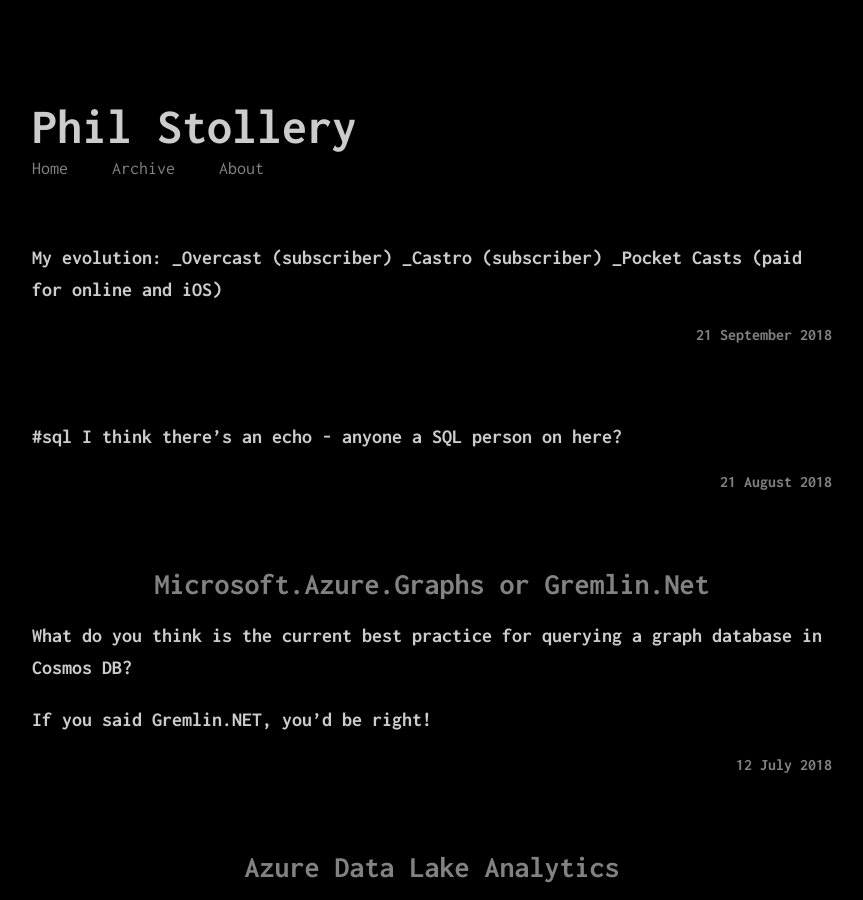
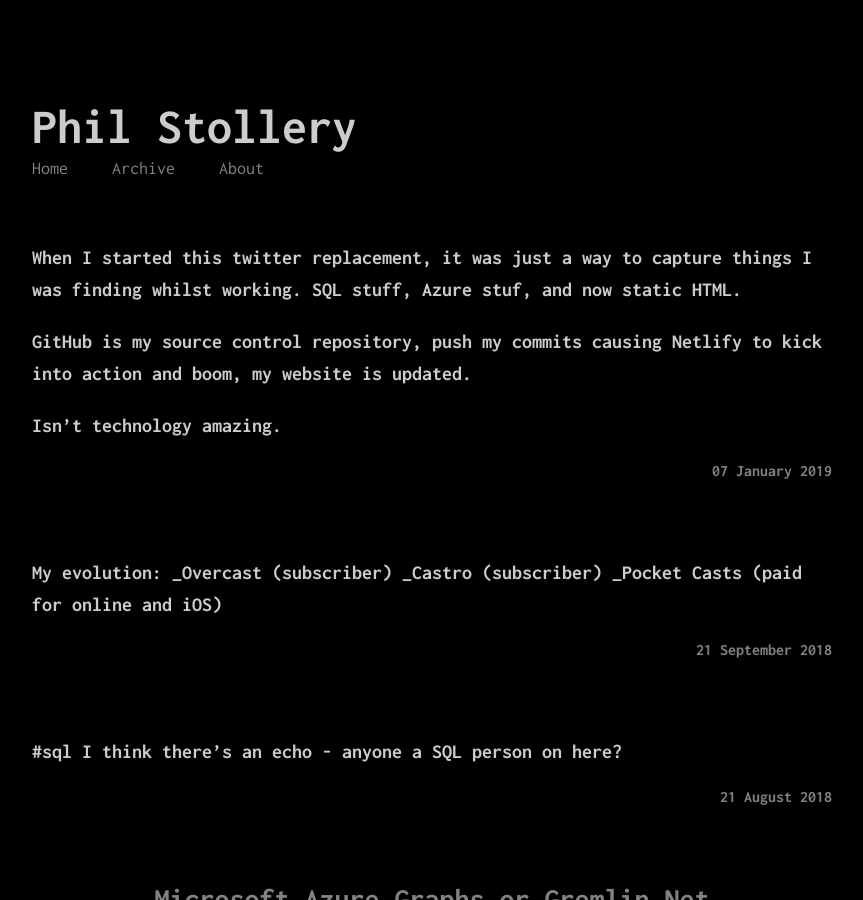
Before and after one commit to PhilStollery/philstollery.github.io, a Jekyll site: the page built from index.html, in a window 1280 px wide and 900 px high. Shown: the whole window, without its empty margins (208-1071 px from the left). Built offline with Jekyll 4.4.1, drawn with Linux system fonts in a browser that asks for light colours; the list of posts is cut into pages by our own code.

Commit message:
updated blog (and reinstalled jekyll)

```diff
--- a/_config.yml
+++ b/_config.yml
@@ -33,7 +33,7 @@
 paginate_path: "/page/:num/"
 timezone: "WET"
 site_id: "3017"
-gems: ["jekyll-paginate"]
+plugins: ["jekyll-paginate"]
 itunes_description: ""
 itunes_category: ""
 itunes_subcategory: ""
--- /dev/null
+++ b/_posts/2019-01-07-now-hosted-on-netlify.md
@@ -0,0 +1,12 @@
+---
+layout: post
+microblog: true
+title: Now hosted on Netlify
+categories: [blog, tech]
+tags: [hot, summer]
+---
+When I started this twitter replacement, it was just a way to capture things I was finding whilst working. SQL stuff, Azure stuf, and now static HTML.
+
+GitHub is my source control repository, push my commits causing Netlify to kick into action and boom, my website is updated.
+
+Isn't technology amazing.
```
Also changed, not shown: README.md, 15 other files.
